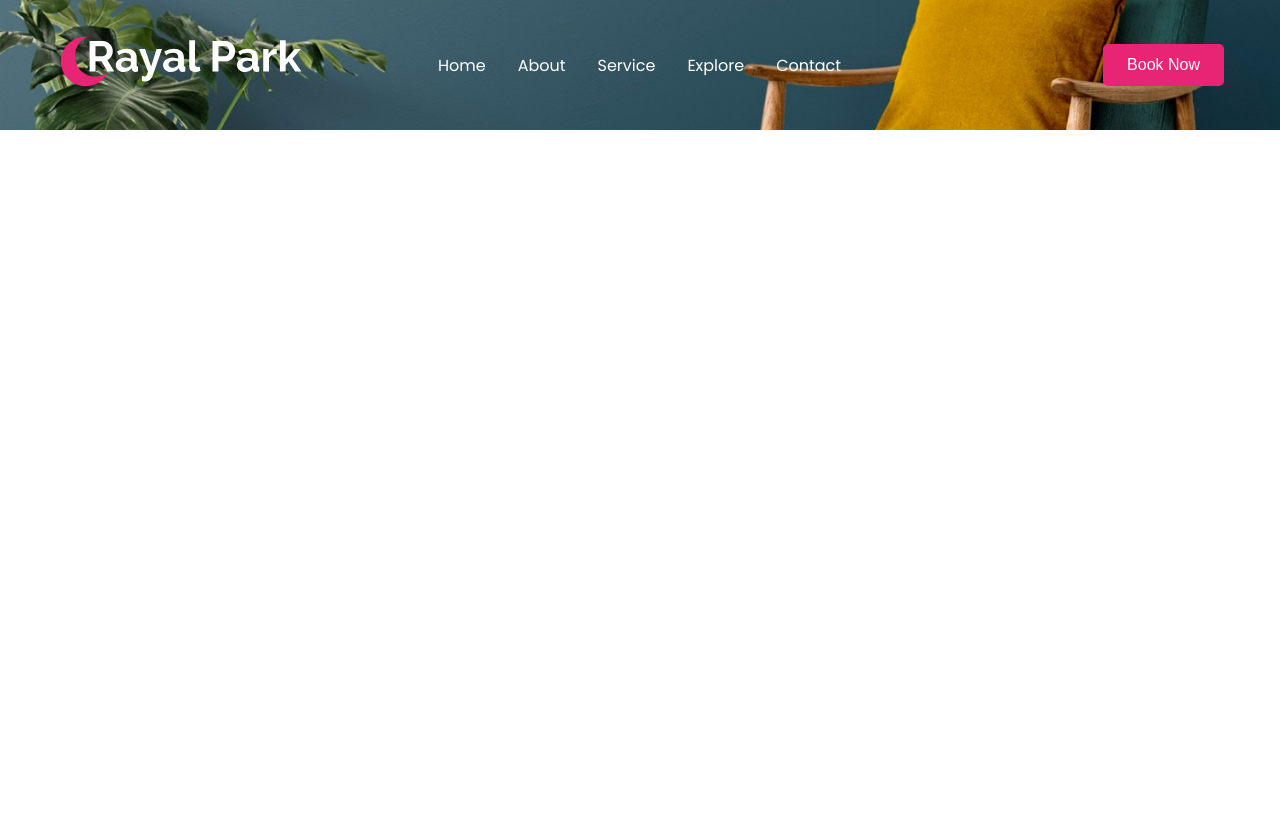
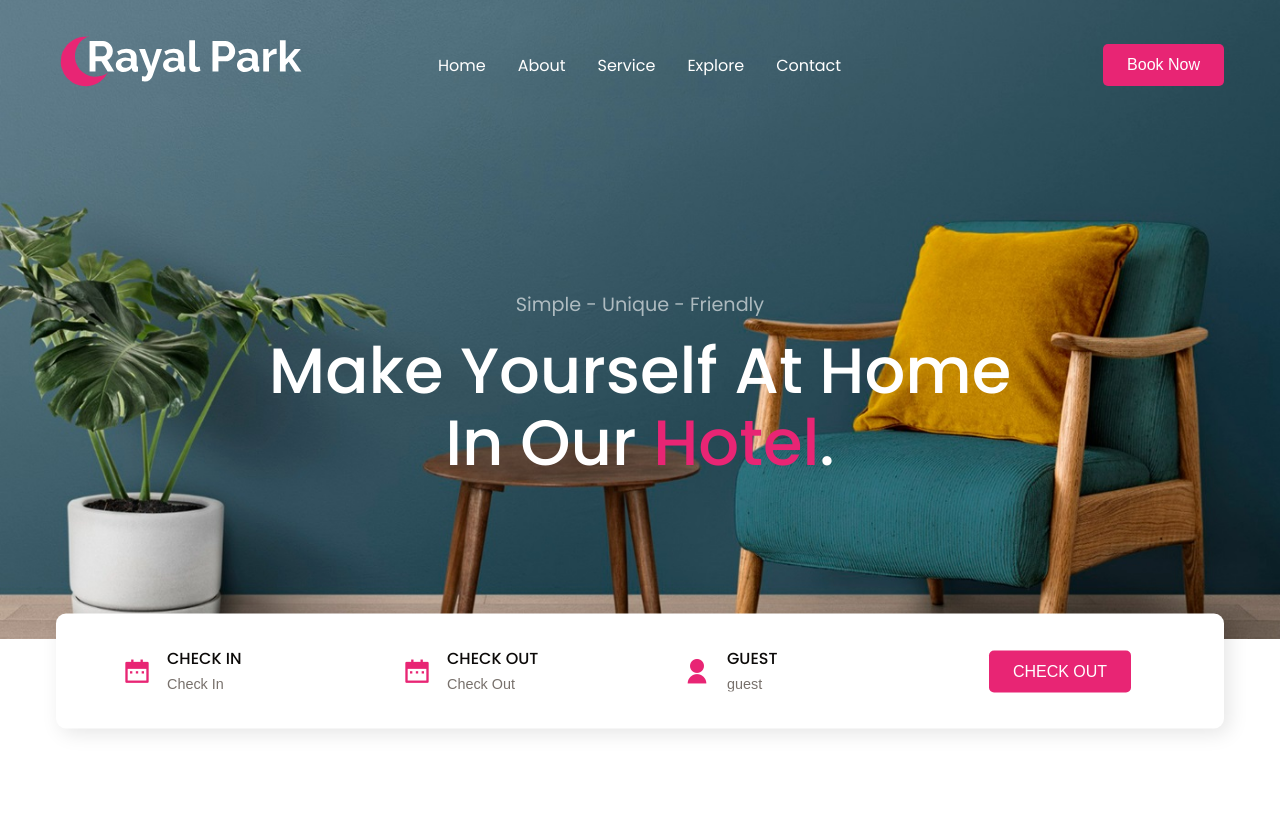
Before and after one commit to manuelxgabriel/hotel-website, a plain HTML site: page index.html in a window 1280 px wide. Drawn offline with nearby package versions, Linux system fonts and the light colour scheme.

Commit message:
finishedd the booking system

```diff
--- a/index.html
+++ b/index.html
@@ -30,9 +30,43 @@
             </ul>
             <button class="btn nav_btn">Book Now</button>
         </nav>
+        <div class="section_container header_container" id="home">
+            <p>Simple - Unique - Friendly</p>
+            <h1>Make Yourself At Home <br/> In Our <span>Hotel</span>.</h1>
+        </div>
     </header>
 
+    <section class="section_container booking_container">
+        <form action="/" class="booking_form">
+            <div class="input_group">
+                <span><i class="ri-calendar-2-fill"></i></span>
+                <div>
+                    <label id="check-in">CHECK IN</label>
+                    <input type="text" placeholder="Check In">
+                </div>
+            </div>
+            <div class="input_group">
+                <span><i class="ri-calendar-2-fill"></i></span>
+                <div>
+                    <label id="check-out">CHECK OUT</label>
+                    <input type="text" placeholder="Check Out">
+                </div>
+            </div>
+            <div class="input_group">
+                <span><i class="ri-user-fill"></i></span>
+                <div>
+                    <label id="guest">GUEST</label>
+                    <input type="text" placeholder="guest">
+                </div>
+            </div>
+            <div class="input_group input_btn">
+                <button class="btn">CHECK OUT</button>
+            </div>
+        </form>
+    </section>
 
+
+    <script src="https://unpkg.com/scrollreveal"></script>
     <script src="main.js"></script>
 </body>
 </html>
--- a/main.js
+++ b/main.js
@@ -12,4 +12,15 @@ menuBtn.addEventListener('click', ()=> {
 navLinks.addEventListener('click', ()=> {
     navLinks.classList.remove('open');
     menuBtnIcon.setAttribute('class', 'ri-menu-line');
-})
+});
+
+
+document.addEventListener('DOMContentLoaded', function() {
+    const scrollRevealOption = {
+        distance: "50px",
+        origin: "bottom",
+        duration: 1000,
+    };
+
+    ScrollReveal().reveal(".header_container p", scrollRevealOption);
+});
--- a/styles.css
+++ b/styles.css
@@ -153,6 +153,79 @@ a {
 
 }
 
+.header_container {
+    padding-block: 10rem;
+}
+.header_container p{
+    margin-bottom: 1rem;
+    font-size: 1.2rem;
+    color: var(--white);
+    text-align: center;
+    opacity: 0.6;
+}
+
+.header_container h1{
+    font-size: 4rem;
+    font-weight: 500;
+    line-height: 4.5rem;
+    color: var(--white);
+    text-align: center;
+}
+
+.header_container h1 span {
+    color: var(--primary-color);
+}
+
+.booking_container {
+    padding-block: 2rem;
+}
+
+.booking_form {
+    padding: 2rem;
+    display: flex;
+    gap: 1rem;
+    align-items: center;
+    justify-content: center;
+    flex-wrap: wrap;
+    background-color: var(--white);
+    border-radius: 10px;
+    transform: translateY(-50%);
+    box-shadow: 5px 5px 20px rgba(0,0,0,0.1);
+}
+
+.input_group {
+    flex: 1 1 220px;
+    display: flex;
+    align-items: center;
+    justify-content: center;
+    gap: 1rem;
+}
+
+.input_group span {
+    font-size: 1.75rem;
+    color: var(--primary-color);
+}
+
+.input_group label {
+    font-weight: 500;
+    color: var(--text-dark);
+}
+
+.input_group input {
+    display: block;
+    width: 100%;
+    max-width: 150px;
+    padding-block: 5px;
+    color: var(--text-dark);
+    font-size: 0.9rem;
+    outline: none;
+    border: none;
+}
+
+.input_group input::placeholder {
+    color: var(--text-light);
+}
+
 @media (width > 768px){
     nav {
         padding: 2rem 1rem;
```
